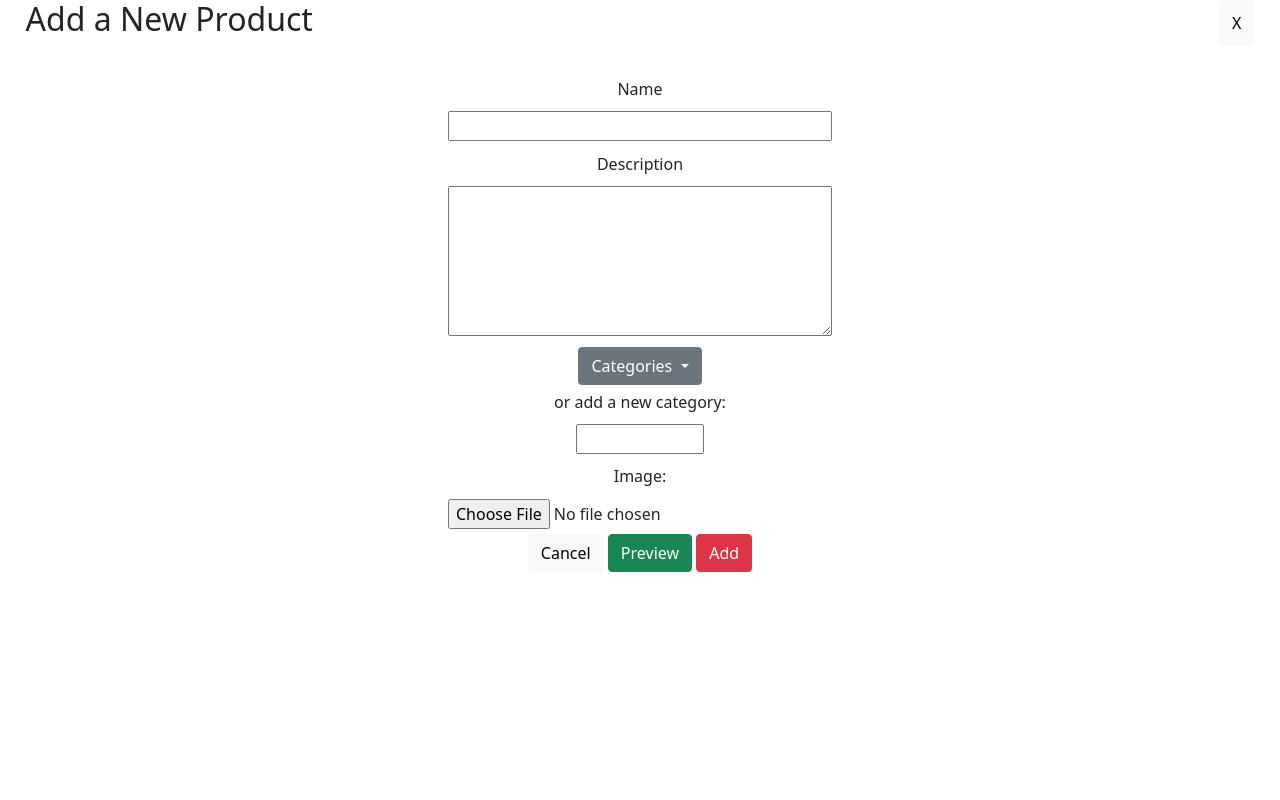
After one commit to Borelli28/ecommerce, a Django app: template ecommerce_app/templates/add_product.html in a window 1280 px wide. The commit adds this page. Run offline with Django 3.2, Linux system fonts and the light colour scheme; the template is opened without the code that fills it, so the values that code supplies are empty.

Commit message:
add a new product page

```diff
--- /dev/null
+++ b/ecommerce_app/static/add_product_style.css
@@ -0,0 +1,34 @@
+/* * {
+  outline: 1px dashed red;
+} */
+
+html {
+  width: 100%;
+  height: 100%;
+}
+
+header {
+  display: flex;
+  justify-content: space-between;
+  margin: 0 2%;
+}
+
+form {
+  text-align: center;
+  display: block;
+  margin: 2% 30%;
+  height: 90%;
+}
+
+  form input, label ,textarea {
+    width: 75%;
+    margin: 1%;
+  }
+
+  form #description{
+    height: 100%;
+  }
+
+  form #add-cat {
+    width: 25%;
+  }
--- a/ecommerce_app/static/products_style.css
+++ b/ecommerce_app/static/products_style.css
@@ -40,7 +40,7 @@ header {
   justify-content: space-between;
 }
 
-  header form {
+  header #search-bar {
     width: 50%;
   }
 
--- /dev/null
+++ b/ecommerce_app/templates/add_product.html
@@ -0,0 +1,52 @@
+<!DOCTYPE html>
+<html lang="en" dir="ltr">
+  <head>
+    <meta charset="utf-8">
+    <link href="https://cdn.jsdelivr.net/npm/bootstrap@5.0.0-beta2/dist/css/bootstrap.min.css" rel="stylesheet" integrity="sha384-BmbxuPwQa2lc/FVzBcNJ7UAyJxM6wuqIj61tLrc4wSX0szH/Ev+nYRRuWlolflfl" crossorigin="anonymous">
+    <title>Products | Add Product</title>
+    {% load static %}
+    <link rel="stylesheet" href="{% static 'add_product_style.css' %}">
+  </head>
+  <body>
+    <!-- Title & exit button -->
+    <header>
+      <h2>Add a New Product</h2>
+      <button class="btn btn-light"type="button" onclick="window.location.href='/dashboard/products'" name="button">X</button>
+    </header>
+    <!-- Form -->
+    <form action="/product_add" method="post">
+      {% csrf_token %}
+      <label for="name">Name</label>
+      <input type="text" name="name">
+
+      <label for="description">Description</label>
+      <textarea name="descritpion" rows="6" cols="60"></textarea>
+
+      <div class="dropdown">
+        <button class="btn btn-secondary dropdown-toggle" type="button" data-bs-toggle="dropdown" aria-expanded="false">
+          Categories
+        </button>
+        <!-- Categories drop down menu with bootstrap icons(pencil=edit, trash=delete) -->
+          <!-- When pencil or delete buttons are pressed it should display an alert... -->
+          <!-- asking the user if he wants to edit or delete the category -->
+        <ul class="dropdown-menu" id="cats-dropdown-menu">
+          <li><a class="dropdown-item" href="#" value="shirts">Shirts</a></li>
+        </ul>
+      </div>
+
+        <label for="add-cat">or add a new category:</label>
+        <input type="text" name="add-cat" id="add-cat">
+
+        <label for="upload-img">Image:</label>
+        <input type="file" id="product-img" name="upload-img">
+
+        <div id="form-buttons">
+          <button class="btn btn-light" type="button" onclick="window.location.href='/dashboard/products'"name="button"><a>Cancel</a></button>
+          <button class="btn btn-success" type="button" onclick="window.location.href='/dashboard/products'"name="button">Preview</button>
+          <button class="btn btn-danger" type="Submit" name="button">Add</button>
+        </div>
+    </form>
+
+    <script src="https://cdn.jsdelivr.net/npm/bootstrap@5.0.0-beta2/dist/js/bootstrap.bundle.min.js" integrity="sha384-b5kHyXgcpbZJO/tY9Ul7kGkf1S0CWuKcCD38l8YkeH8z8QjE0GmW1gYU5S9FOnJ0" crossorigin="anonymous"></script>
+  </body>
+</html>
--- a/ecommerce_app/urls.py
+++ b/ecommerce_app/urls.py
@@ -11,5 +11,7 @@ urlpatterns = [
     path('dashboard/products', views.products),
     path('dashboard/products/edit_product/<int:id>', views.edit_product),
     path('dashboard/products/delete_product/<int:id>', views.delete_product),
-    path('product_edit', views.product_edit)
+    path('product_edit', views.product_edit),
+    path('add_product', views.add_product),
+    path('product_add', views.create_product)
 ]
```
Also changed, not shown: ecommerce_app/templates/products.html (+6 -3 lines), ecommerce_app/views.py (+10 -0 lines).
